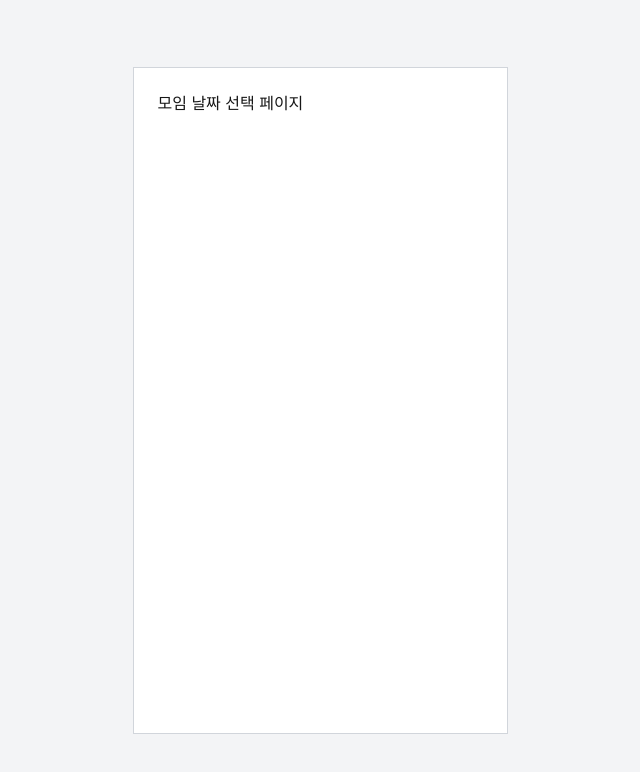
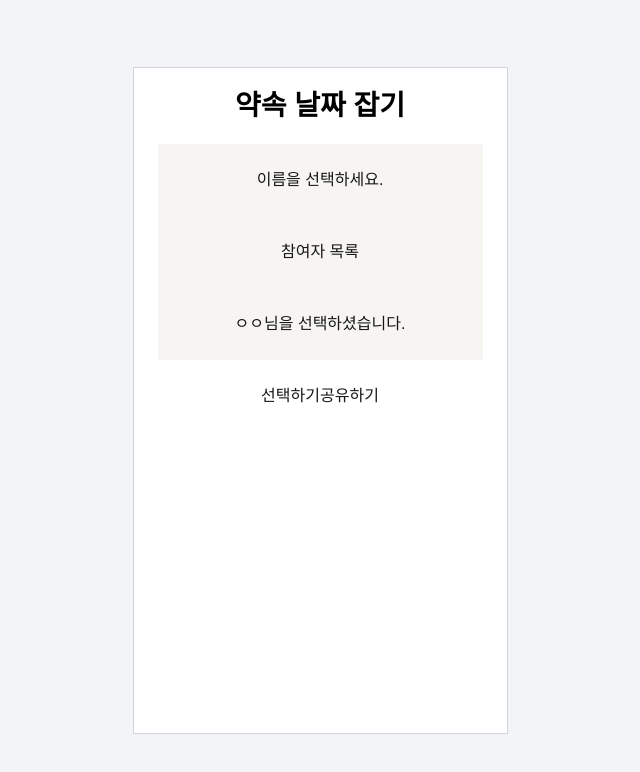
Before and after one commit to kimsuns/catchdate, a Next.js app: page /moimSelectdate in a window 1280 px wide. Shown: the top 772 px of the page, without its empty margins (320-960 px from the left). Built offline with nearby package versions, Linux system fonts and the light colour scheme.

Commit message:
[#6] feat : basic setting of moimSelectdate page

```diff
--- a/app/moimSelectdate/page.tsx
+++ b/app/moimSelectdate/page.tsx
@@ -1,3 +1,51 @@
+"use client";
+
+import { useState } from "react";
+
 export default function MoimSelectDate() {
-  return <div>모임 날짜 선택 페이지</div>;
+  // const [selectName, setSelectName] = useState("");
+  const [onEditDate, setOnEditDate] = useState(false);
+  const [onSelectAll, setOnSelectAll] = useState(false);
+  return (
+    <div className="flex flex-col items-center">
+      <section className="text-black font-suit text-[28px] font-semibold leading-none">
+        약속 날짜 잡기
+      </section>
+      {onEditDate ? (
+        <section className="flex flex-col  items-center p-6 justify-center  gap-12 self-stretch mt-6 mb-6 rounded-[2px] bg-[#F6F5F2]">
+          <div>기간 연말 모임</div>
+          <div>참여자 목록</div>
+          <div>ㅇㅇ님, 날짜를 선택해주세요.</div>
+          <div>캘린더</div>
+        </section>
+      ) : (
+        <section className="flex flex-col  items-center p-6 justify-center  gap-12 self-stretch mt-6 mb-6 rounded-[2px] bg-[#F6F5F2]">
+          <div>
+            {onSelectAll
+              ? "모두 선택하였습니다. 날짜를 확인하세요."
+              : "이름을 선택하세요."}
+          </div>
+          <div>참여자 목록</div>
+
+          {onSelectAll ? (
+            <button>날짜 확인하기</button>
+          ) : (
+            <div>ㅇㅇ님을 선택하셨습니다.</div>
+          )}
+        </section>
+      )}
+      <section>
+        {onEditDate ? (
+          <div>
+            <button onClick={() => setOnEditDate(false)}>선택 완료</button>
+          </div>
+        ) : (
+          <div>
+            <button onClick={() => setOnEditDate(true)}>선택하기</button>
+            <button>공유하기</button>
+          </div>
+        )}
+      </section>
+    </div>
+  );
 }
```
